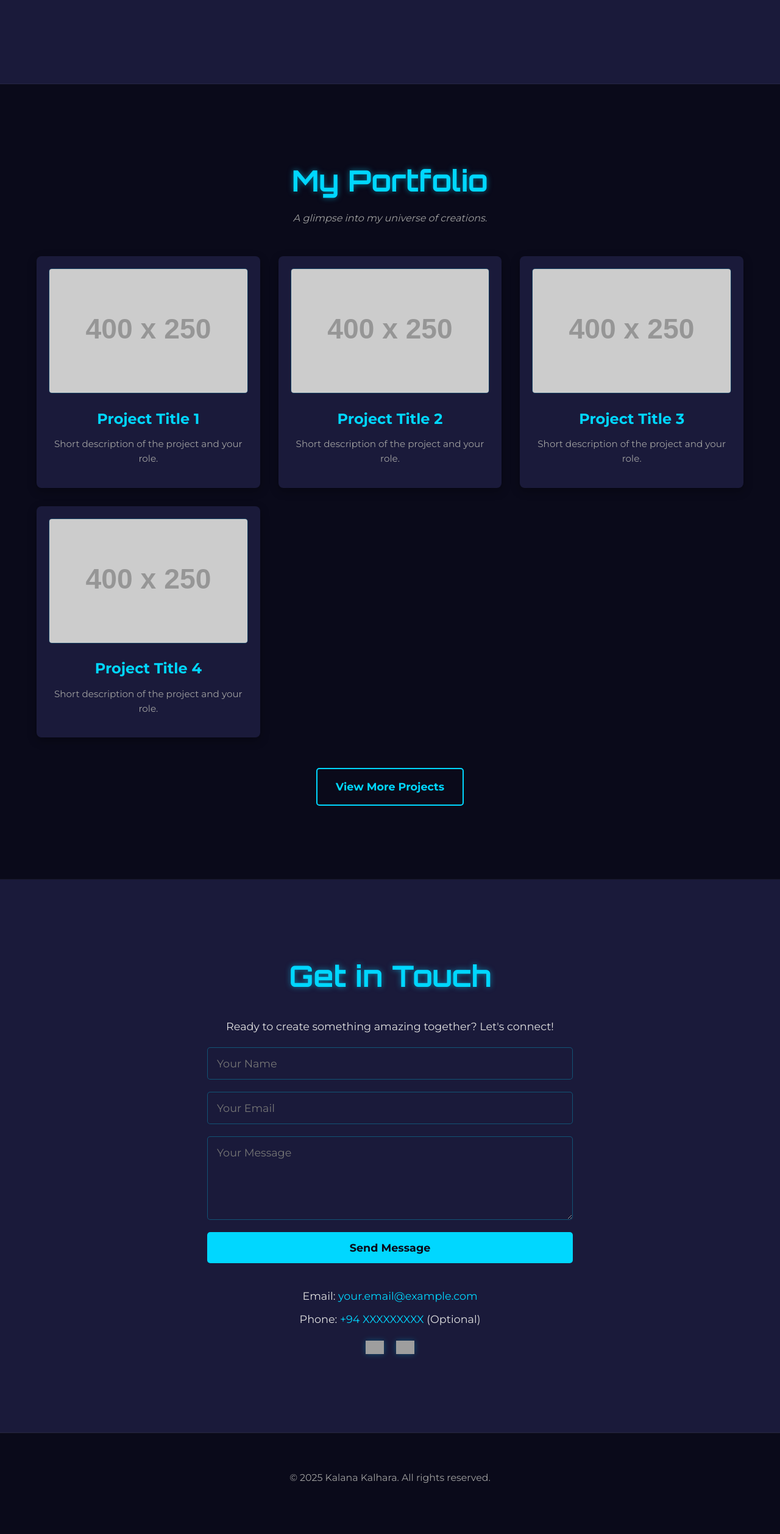
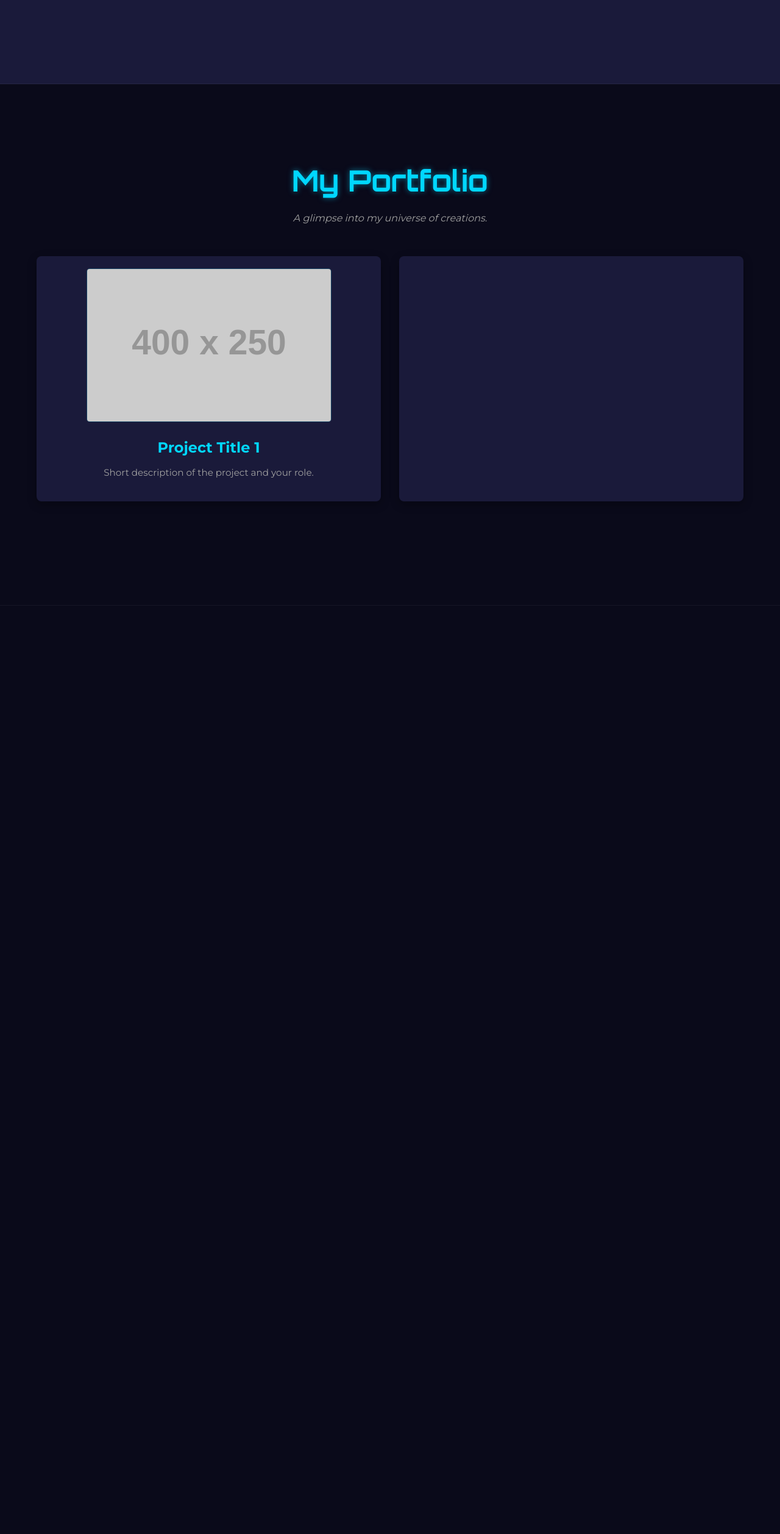
Before and after one commit to Kalana2048/Kalana2048.github.io, a plain HTML site: page index.html in a window 1280 px wide. Shown: the part 1247-3762 px from the top of the page at 61% size. After the commit the page ends 2240 px from the top, so only its background shows below. Drawn offline with Linux system fonts and the light colour scheme; grey boxes are pictures that could not be loaded; placeholder pictures from the web are drawn by us.

Commit message:
index.html

```diff
--- a/index.html
+++ b/index.html
@@ -39,68 +39,4 @@
                         <p>Short description of the project and your role.</p>
                         </div>
                     <div class="portfolio-item">
-                        <img src="https://via.placeholder.com/400x250/0F1428/00D7FF?text=Project+Two" alt="Video Project Two">
-                        <h3>Project Title 2</h3>
-                        <p>Short description of the project and your role.</p>
-                    </div>
-                    <div class="portfolio-item">
-                        <img src="https://via.placeholder.com/400x250/0F1428/00D7FF?text=Project+Three" alt="Video Project Three">
-                        <h3>Project Title 3</h3>
-                        <p>Short description of the project and your role.</p>
-                    </div>
-                    <div class="portfolio-item">
-                        <img src="https://via.placeholder.com/400x250/0F1428/00D7FF?text=Project+Four" alt="Video Project Four">
-                        <h3>Project Title 4</h3>
-                        <p>Short description of the project and your role.</p>
-                    </div>
-                </div>
-                <a href="#" class="btn secondary-btn">View More Projects</a>
-            </div>
-        </section>
-
-        <section id="contact" class="section">
-            <div class="container">
-                <h2>Get in Touch</h2>
-                <p>Ready to create something amazing together? Let's connect!</p>
-                <form class="contact-form">
-                    <input type="text" placeholder="Your Name" required>
-                    <input type="email" placeholder="Your Email" required>
-                    <textarea placeholder="Your Message" rows="5" required></textarea>
-                    <button type="submit" class="btn">Send Message</button>
-                </form>
-                <div class="contact-info">
-                    <p>Email: <a href="mailto:your.email@example.com">your.email@example.com</a></p>
-                    <p>Phone: <a href="tel:+94XXXXXXXXX">+94 XXXXXXXXX</a> (Optional)</p>
-                    <div class="social-links">
-                        <a href="https://linkedin.com/in/yourprofile" target="_blank" aria-label="LinkedIn"><img src="https://img.icons8.com/ios-filled/50/ffffff/linkedin.png" alt="LinkedIn" width="30"></a>
-                        <a href="https://instagram.com/yourprofile" target="_blank" aria-label="Instagram"><img src="https://img.icons8.com/ios-filled/50/ffffff/instagram-new.png" alt="Instagram" width="30"></a>
-                        </div>
-                </div>
-            </div>
-        </section>
-    </main>
-
-    <footer>
-        <div class="container">
-            <p>&copy; 2025 Kalana Kalhara. All rights reserved.</p>
-        </div>
-    </footer>
-
-    <script>
-        // Smooth scrolling for navigation links
-        document.querySelectorAll('a[href^="#"]').forEach(anchor => {
-            anchor.addEventListener('click', function (e) {
-                e.preventDefault();
-
-                document.querySelector(this.getAttribute('href')).scrollIntoView({
-                    behavior: 'smooth'
-                });
-            });
-        });
-
-        // Basic starry night effect (pure CSS for now, but JS could enhance)
-        // For a more dynamic star effect, you might use a JavaScript library
-        // or a more complex CSS animation.
-    </script>
-</body>
-</html>
+                        <img src="
```
